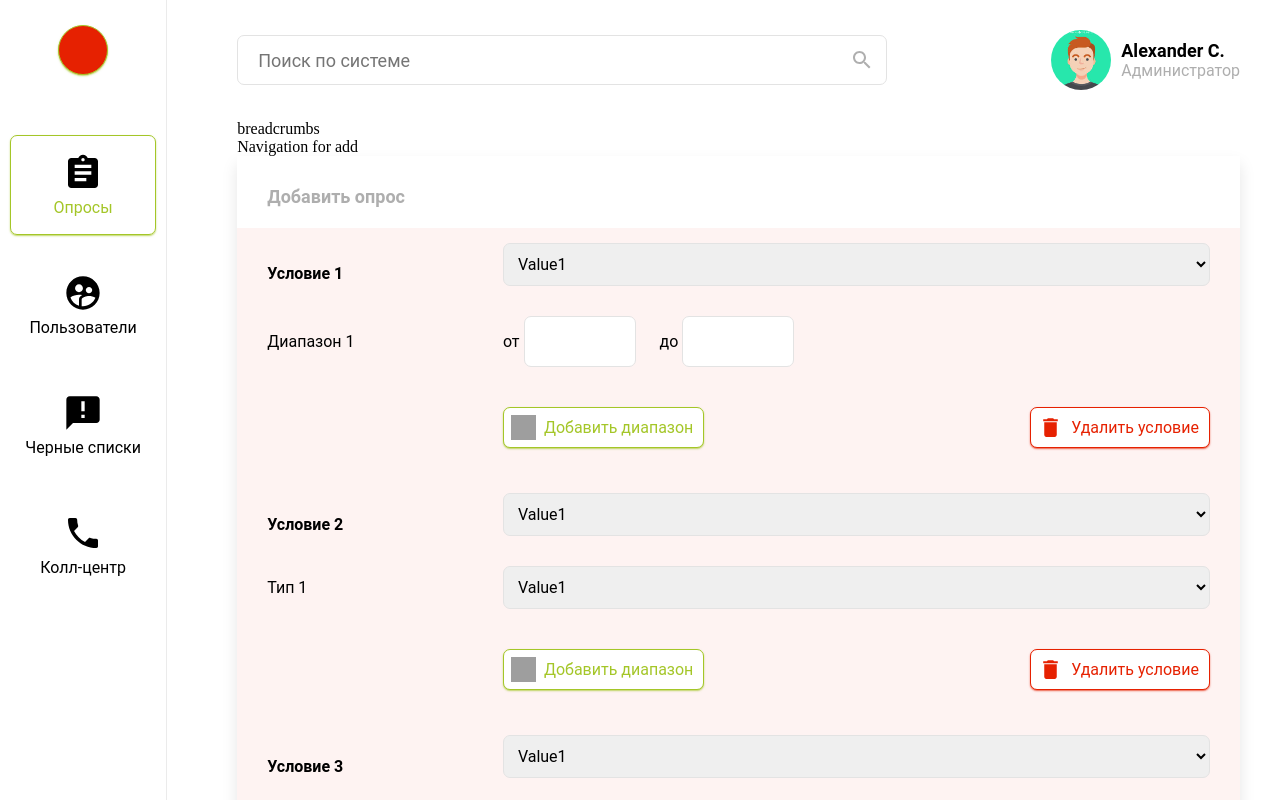
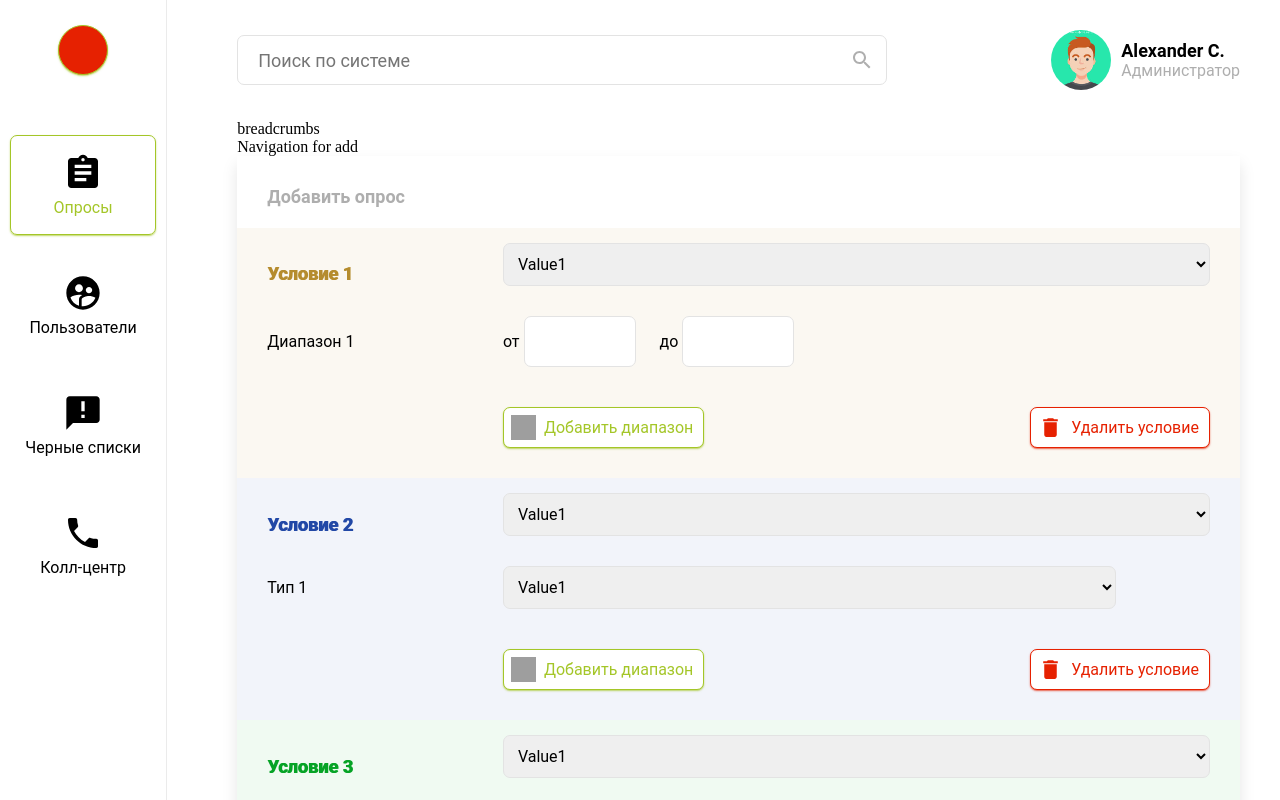
Before and after one commit to taysumova/survey-crm, a Nuxt app: page /surveys/add in a window 1280 px wide. Shown: the top 800 px of the page. Built offline with nearby package versions, Linux system fonts and the light colour scheme; grey boxes are pictures that could not be loaded.

Commit message:
colorful block

```diff
--- a/assets/styles/_mixins.scss
+++ b/assets/styles/_mixins.scss
@@ -71,3 +71,11 @@
     opacity: 0.8;
   }
 }
+
+@mixin colorBlock($color) {
+  background: rgba($color, 0.06);
+  .condition-part__title {
+    color: $color;
+    text-shadow: 1px 0 0 currentColor;
+  }
+}
--- a/components/forms/ConditionPart.vue
+++ b/components/forms/ConditionPart.vue
@@ -50,7 +50,7 @@ export default {
     margin-bottom: 30px;
   }
   &__title {
-    font-weight: 600;
+    @include font(18, 600);
     margin-top: 20px;
     width: 20%;
     margin-right: 5%;
--- a/components/forms/RangePart.vue
+++ b/components/forms/RangePart.vue
@@ -1,18 +1,16 @@
 <template>
   <div class="range-part">
-    <div class="range-part__item range">
-      <span v-html="title" class="item__aside range__title">
+    <span v-html="title" class="range-part__title">
     </span>
-      <div class="item__content range__values">
+    <div class="range-part__content">
       <label>
         от
-          <input class="range__number" type="number">
+        <input class="range-part__number" type="number">
       </label>
       <label>
         до
-          <input class="range__number" type="number">
+        <input class="range-part__number" type="number">
       </label>
-      </div>
     </div>
   </div>
 </template>
@@ -31,24 +29,14 @@ export default {
 
 <style lang="scss">
 .range-part {
-  &__item {
   @include font(16);
   align-items: center;
   display: flex;
   width: 100%;
-  }
-  .item {
-    &__aside {
+  margin-bottom: 30px;
+  &__title {
     width: 20%;
     margin-right: 5%;
-    }
-    &__content {
-      width: 75%;
-    }
-  }
-  .range {
-    &__title {
-      text-transform: capitalize;
   }
   &__number {
     @include font(16);
@@ -60,5 +48,4 @@ export default {
     }
   }
 }
-}
 </style>
--- a/components/forms/RespondentsForm.vue
+++ b/components/forms/RespondentsForm.vue
@@ -62,9 +62,18 @@ export default {
     padding: 30px 30px 20px;
   }
   &__block {
-    background: rgba($red, 0.05);
     padding: 15px 30px 30px;
+    position: relative;
     width: 100%;
+    &:nth-of-type(1n) {
+      @include colorBlock($brown);
+    }
+    &:nth-of-type(2n) {
+      @include colorBlock($blue);
+    }
+    &:nth-of-type(3n) {
+      @include colorBlock($green);
+    }
   }
   &__add {
     padding: 40px 30px;
--- a/components/forms/SelectPart.vue
+++ b/components/forms/SelectPart.vue
@@ -1,9 +1,8 @@
 <template>
   <div class="select-part">
-    <div class="range-part__item type">
-      <span v-html="title" class="item__aside type__title">
+    <span v-html="title" class="select-part__title">
     </span>
-      <select class="item__content">
+    <select class="select-part__content">
       <option value="Range1">
         Value1
       </option>
@@ -11,7 +10,6 @@
         Value 2
       </option>
     </select>
-    </div>
   </div>
 </template>
 
@@ -29,35 +27,20 @@ export default {
 
 <style lang="scss">
 .select-part {
-  &__item {
   @include font(16);
   align-items: center;
   display: flex;
   width: 100%;
-  }
-  .item {
-    &__aside {
+  margin-bottom: 30px;
+  &__title {
     width: 20%;
     margin-right: 5%;
   }
   &__content {
-      width: 75%;
-    }
-  }
-  .type {
-    margin-bottom: 30px;
-    &__title {
-      text-transform: capitalize;
-    }
-    select {
-      @include font(16);
+    @include font(16, 400, 30);
     @include borderFocus();
     padding: 10px;
-    }
-    option {
-      @include font(16, 400, 30);
-      padding: 10px;
-    }
+    width: 65%;
   }
 }
 </style>
```
Lines whose indentation alone changed are shown as unchanged.
